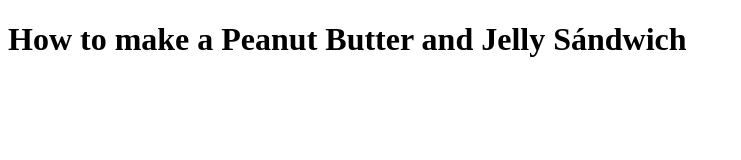
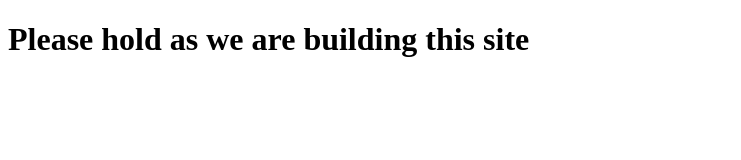
Before and after one commit to TheSpanishShowerOfRice/AlternativeFurEisenbahen, a plain HTML site: page index.html in a window 1280 px wide. Shown: the whole page, without its empty margins (0-741 px from the left). Drawn offline with Linux system fonts and the light colour scheme.

Commit message:
Update index.html

```diff
--- a/index.html
+++ b/index.html
@@ -2,10 +2,10 @@
 <!doctype html>
 <html>
   <head>
-    <title>Peanut Butter and Jelly Sandwich
+    <title>Coming to you soon.
     </title>
   </head>
   <body>
-    <h1> How to make a Peanut Butter and Jelly Sándwich </h1>
+    <h1> Please hold as we are building this site </h1>
   </body>
 </html>
```
